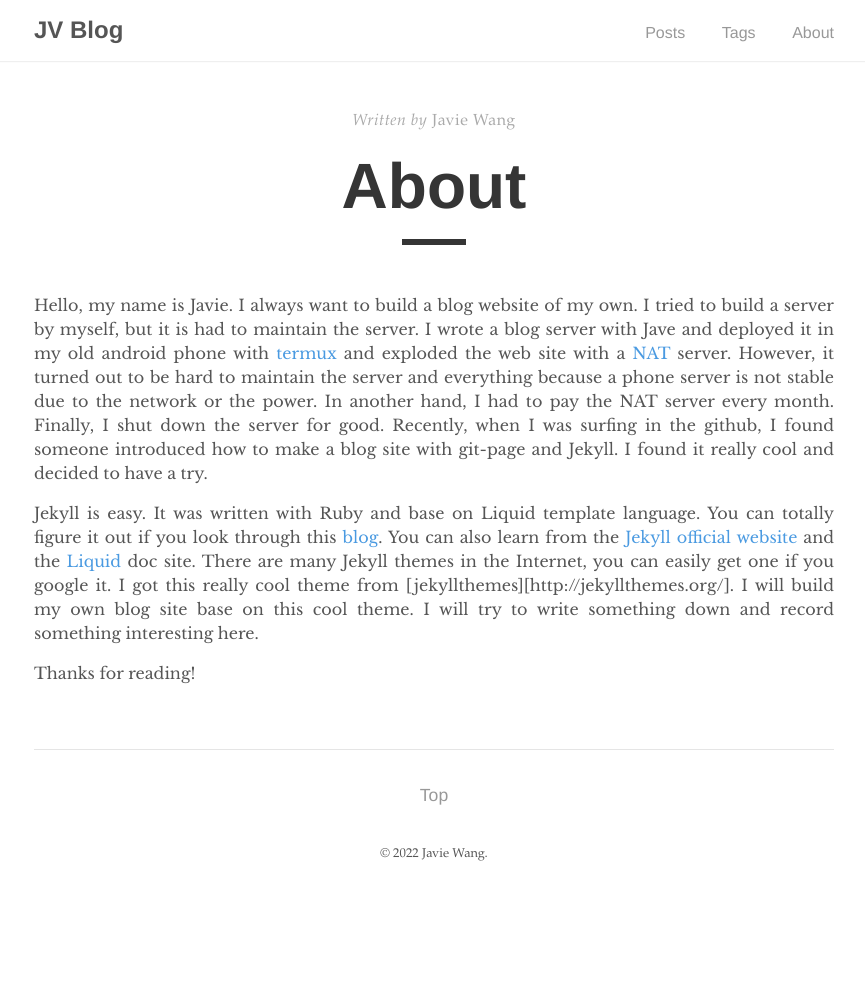
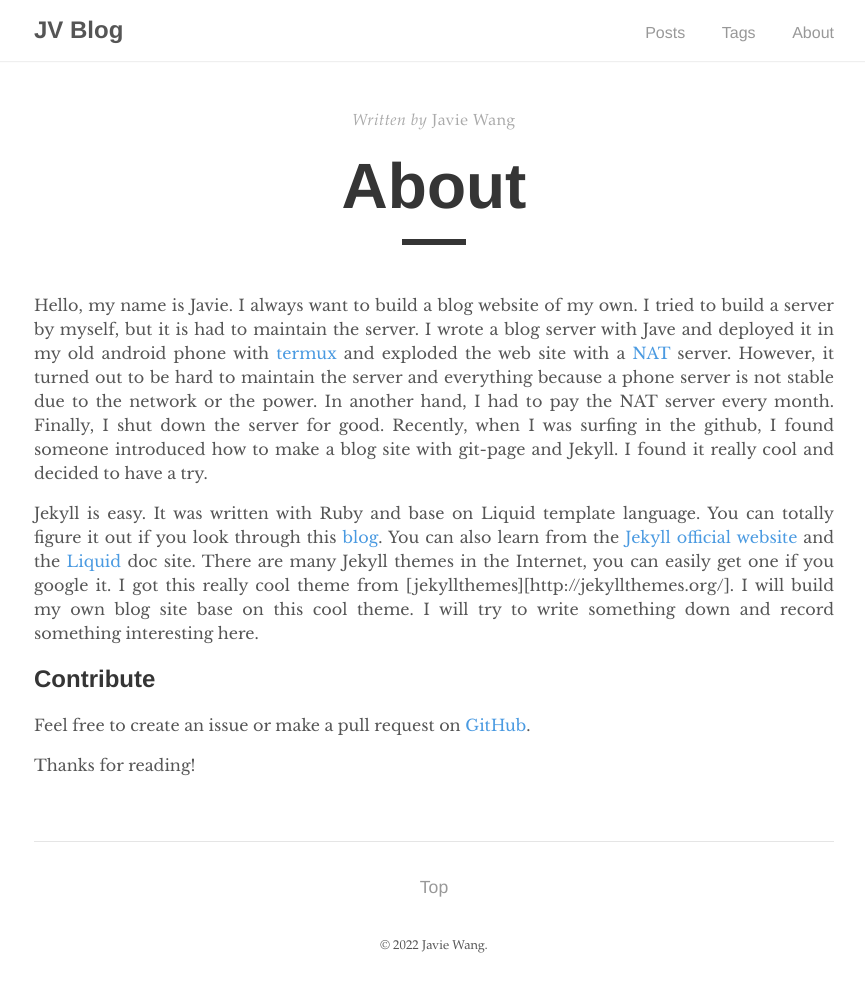
Before and after one commit to Javie0925/javie0925.github.io, a Jekyll site: the page built from _pages/about.md, in a window 1280 px wide. Shown: the whole page, without its empty margins (206-1071 px from the left). Built offline with Jekyll 4.4.1, drawn with Linux system fonts in a browser that asks for light colours; before the commit the page ends 900 px from its top, so only the background shows below that.

Commit message:
update about page

```diff
--- a/_pages/about.md
+++ b/_pages/about.md
@@ -12,4 +12,7 @@ Jekyll is easy. It was written with Ruby and base on Liquid template language. Y
 There are many Jekyll themes in the Internet, you can easily get one if you google it. I got this really cool theme from [jekyllthemes][http://jekyllthemes.org/]. I will build my own blog site base on this cool theme.
 I will try to write something down and record something interesting here.
 
+## Contribute
+Feel free to create an issue or make a pull request on [GitHub](https://github.com/Javie0925/javie0925.github.io).
+
 Thanks for reading!
```
